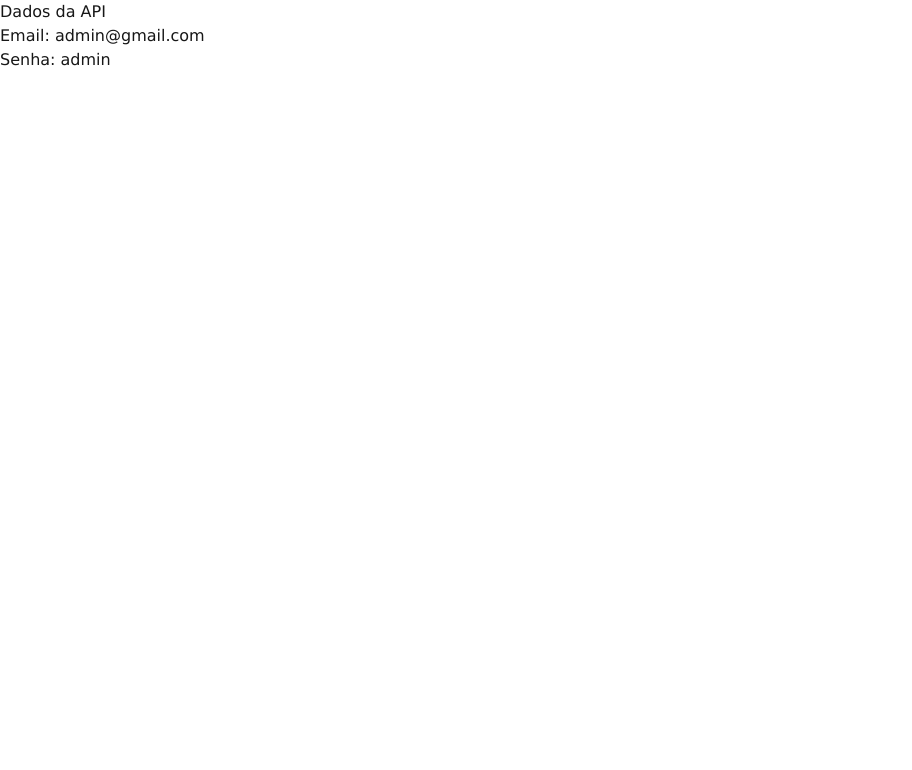
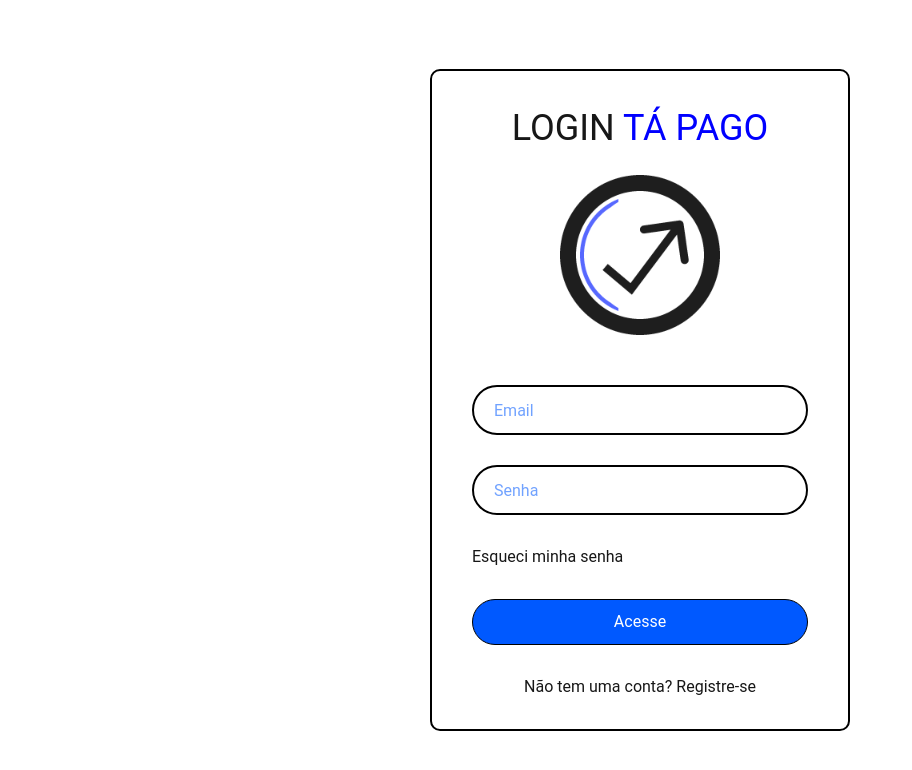
Before and after one commit to theonv/T-Pago, a Next.js app in the folder tp/: page / in a window 1280 px wide. Shown: the top 770 px of the page, without its empty margins (0-912 px from the left). Built offline with nearby package versions, Linux system fonts and the light colour scheme.

Commit message:
tarefa feita 🤷‍

```diff
--- /dev/null
+++ b/tp/src/app/login/page.js
@@ -0,0 +1,32 @@
+'use client'
+import { useEffect, useState } from 'react';
+
+// Importe o arquivo JSON diretamente
+// Você precisará criar este arquivo na raiz do projeto
+import dadosJson from '../../funcao/dados.json';
+
+export default function Home() {
+  const [info, setInfo] = useState(null);
+
+  useEffect(() => {
+    // Simula uma chamada API com um pequeno atraso
+    setTimeout(() => {
+      setInfo(dadosJson);
+      console.log("Dados carregados:", dadosJson);
+    }, 500);
+  }, []);
+
+  return (
+    <div>
+      <h1>Dados da API</h1>
+      {info ? (
+        <ul>
+          <li>Email: {info.email}</li>
+          <li>Senha: {info.senha}</li>
+        </ul>
+      ) : (
+        <p>Carregando...</p>
+      )}
+    </div>
+  );
+}
--- a/tp/src/app/page.js
+++ b/tp/src/app/page.js
@@ -1,4 +1,6 @@
-/*import '../estilos/login.css'
+'use client'
+import { verify } from '../funcao/verify';
+import '../estilos/login.css'
 
 export default function Login() {
   return (
@@ -18,7 +20,7 @@ export default function Login() {
             <div className='recuperar'>
                 <a href="esqsenha.html">Esqueci minha senha</a>
             </div>
-            <button className='button' onclick="logar(event)" type="submit">Acesse</button>
+            <button className='button' onClick={verify} type="button">Acesse</button>
             <div className='cadastro'>
                 <p>Não tem uma conta? <a href="cadastro.html">Registre-se</a></p>
             </div>
@@ -27,37 +29,3 @@ export default function Login() {
     </>
   )
 }
-*/
-
-'use client'
-import { useEffect, useState } from 'react';
-
-// Importe o arquivo JSON diretamente
-// Você precisará criar este arquivo na raiz do projeto
-import dadosJson from '../dados.json';
-
-export default function Home() {
-  const [info, setInfo] = useState(null);
-
-  useEffect(() => {
-    // Simula uma chamada API com um pequeno atraso
-    setTimeout(() => {
-      setInfo(dadosJson);
-      console.log("Dados carregados:", dadosJson);
-    }, 500);
-  }, []);
-
-  return (
-    <div>
-      <h1>Dados da API</h1>
-      {info ? (
-        <ul>
-          <li>Email: {info.email}</li>
-          <li>Senha: {info.senha}</li>
-        </ul>
-      ) : (
-        <p>Carregando...</p>
-      )}
-    </div>
-  );
-}
--- /dev/null
+++ b/tp/src/funcao/verify.js
@@ -0,0 +1,20 @@
+export function verify(event) {
+    event.preventDefault();
+    const dadosJson = require('./dados.json');
+
+    const email = document.getElementById('email').value;
+    const senha = document.getElementById('senha').value;
+
+    if (dadosJson.email === email && dadosJson.senha === senha) {
+        alert("Login bem-sucedido!");
+        window.location.href = "./login"
+        // Redirecionar ou realizar outra ação após o login bem-sucedido
+    }
+
+    else if (dadosJson.email !== email) {
+        alert("Email incorreto. Tente novamente.");
+    }
+    else if (dadosJson.senha !== senha) {
+        alert("Senha incorreta. Tente novamente.");
+    }
+}
```
Also changed, not shown: tp/src/funcao/dados.json (renamed from tp/src/dados.json).
